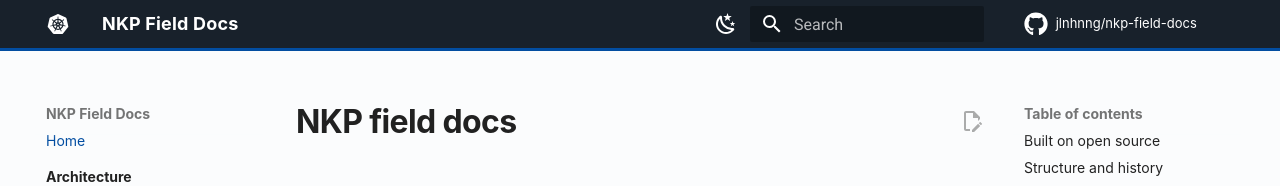
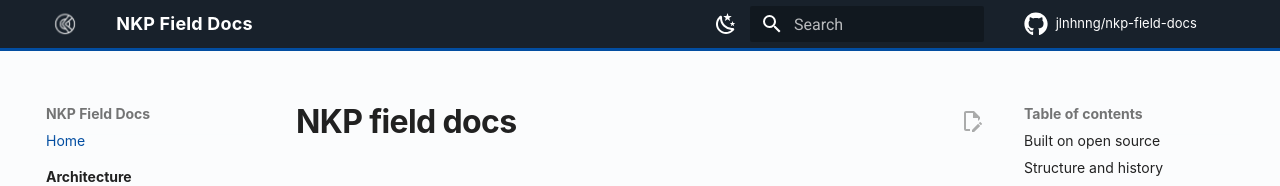
Before and after one commit to jlnhnng/nkp-field-docs, an MkDocs documentation site: the page built from docs/index.md, in a window 1280 px wide. Shown: the top 186 px of the page. Built offline with MkDocs 1.6.1 and Material for MkDocs 9.7.7, drawn with Linux system fonts in a browser that asks for light colours; comment, search, counter and statistics services are not loaded.

Commit message:
Add adaptive site branding

```diff
--- /dev/null
+++ b/docs/overrides/main.html
@@ -0,0 +1,8 @@
+{% extends "base.html" %}
+
+{% block extrahead %}
+  {{ super() }}
+  <link rel="icon" href="{{ 'assets/images/favicon-light.ico' | url }}">
+  <link rel="icon" href="{{ 'assets/images/favicon-light.ico' | url }}" media="(prefers-color-scheme: light)">
+  <link rel="icon" href="{{ 'assets/images/favicon-dark.ico' | url }}" media="(prefers-color-scheme: dark)">
+{% endblock %}
--- a/mkdocs.yml
+++ b/mkdocs.yml
@@ -12,8 +12,9 @@ edit_uri: edit/main/docs/
 theme:
   name: material
   language: en
+  custom_dir: docs/overrides
+  logo: assets/images/logo.png
   icon:
-    logo: material/kubernetes
     repo: fontawesome/brands/github
   palette:
     - media: "(prefers-color-scheme: light)"
```
Also changed, not shown: docs/assets/images/favicon-dark.ico (added), docs/assets/images/favicon-light.ico (added), docs/assets/images/logo.png (added).
